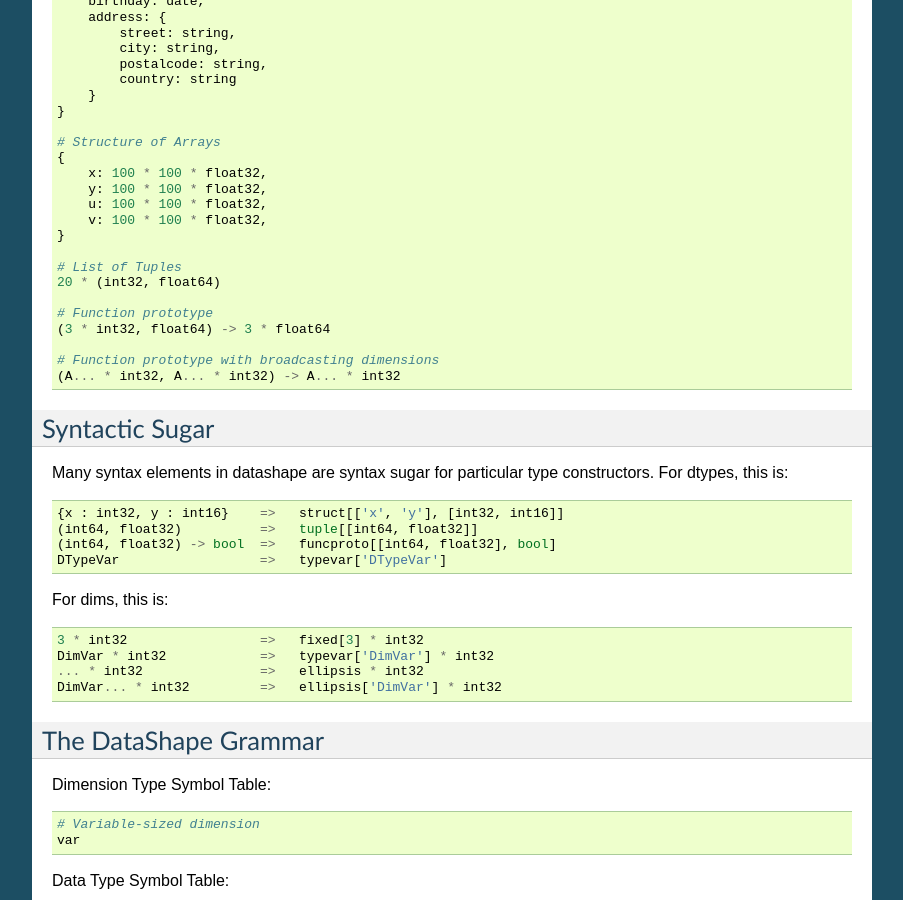
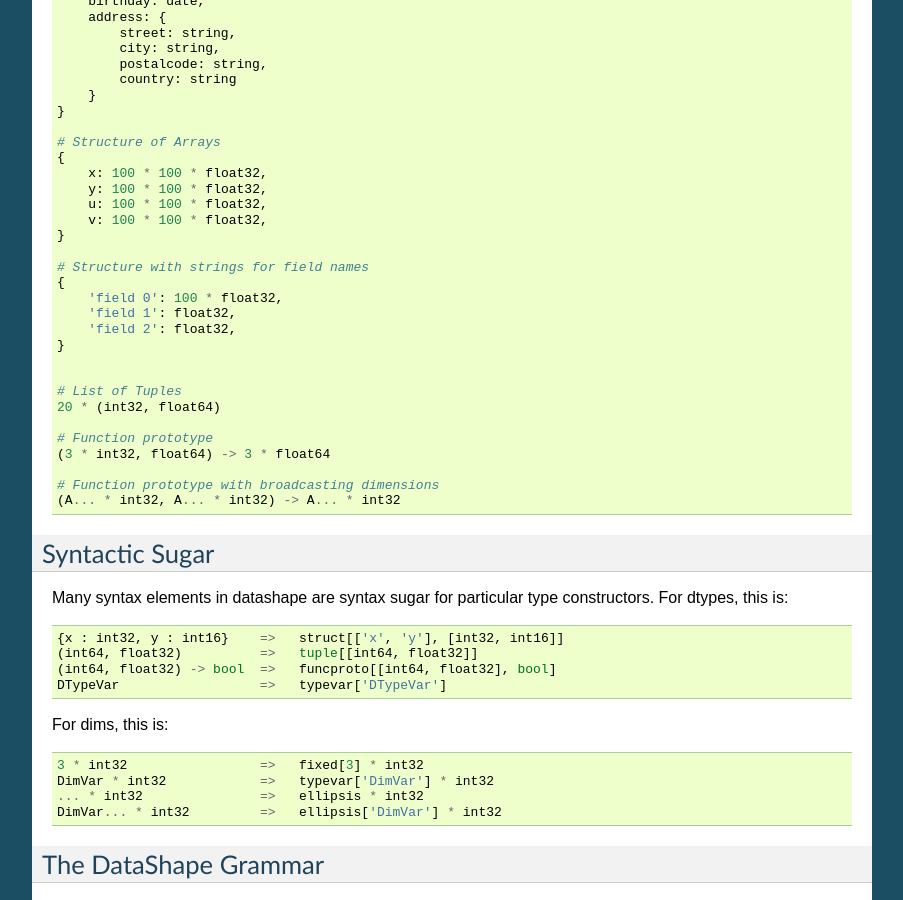
Before and after one commit to blaze/datashape, a Sphinx documentation site: the page built from docs/source/grammar.rst, in a window 1280 px wide and 900 px high, scrolled down 830 px. Shown: the whole window, without its empty margins (198-1101 px from the left). Built offline with Sphinx 7.4.7, drawn with Linux system fonts in a browser that asks for light colours; pages that are not in the unit, such as notebooks, are missing from menus.

Commit message:
updated grammar syntax doc and put in example

```diff
--- a/docs/source/grammar.rst
+++ b/docs/source/grammar.rst
@@ -55,6 +55,14 @@ Here are some simple examples to motivate the idea::
         u: 100 * 100 * float32,
         v: 100 * 100 * float32,
     }
+
+    # Structure with strings for field names
+    {
+        'field 0': 100 * float32,
+        'field 1': float32,
+        'field 2': float32,
+    }
+
 
     # List of Tuples
     20 * (int32, float64)
```
Also changed, not shown: other parts of docs/source/grammar.rst (+1 -0 lines).
